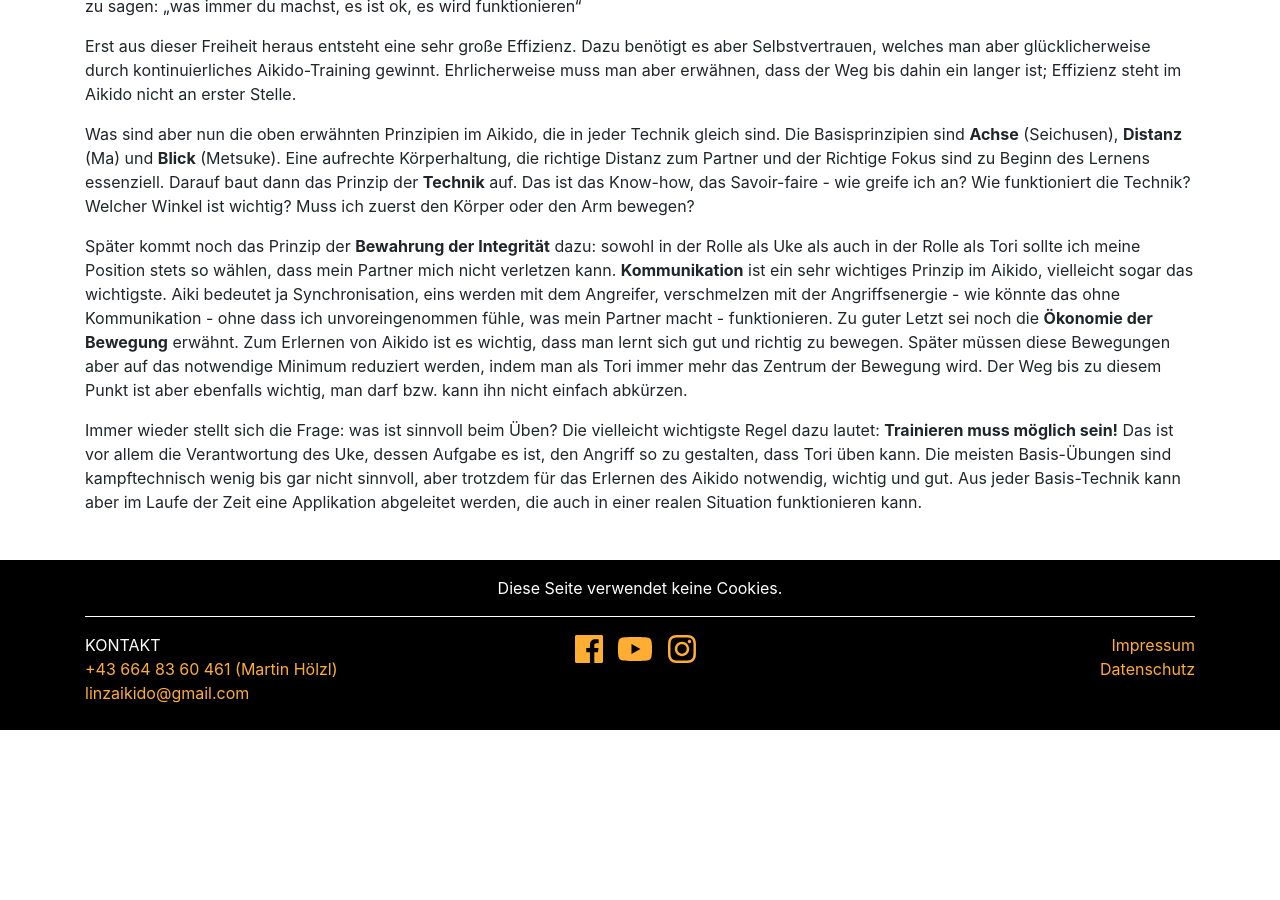
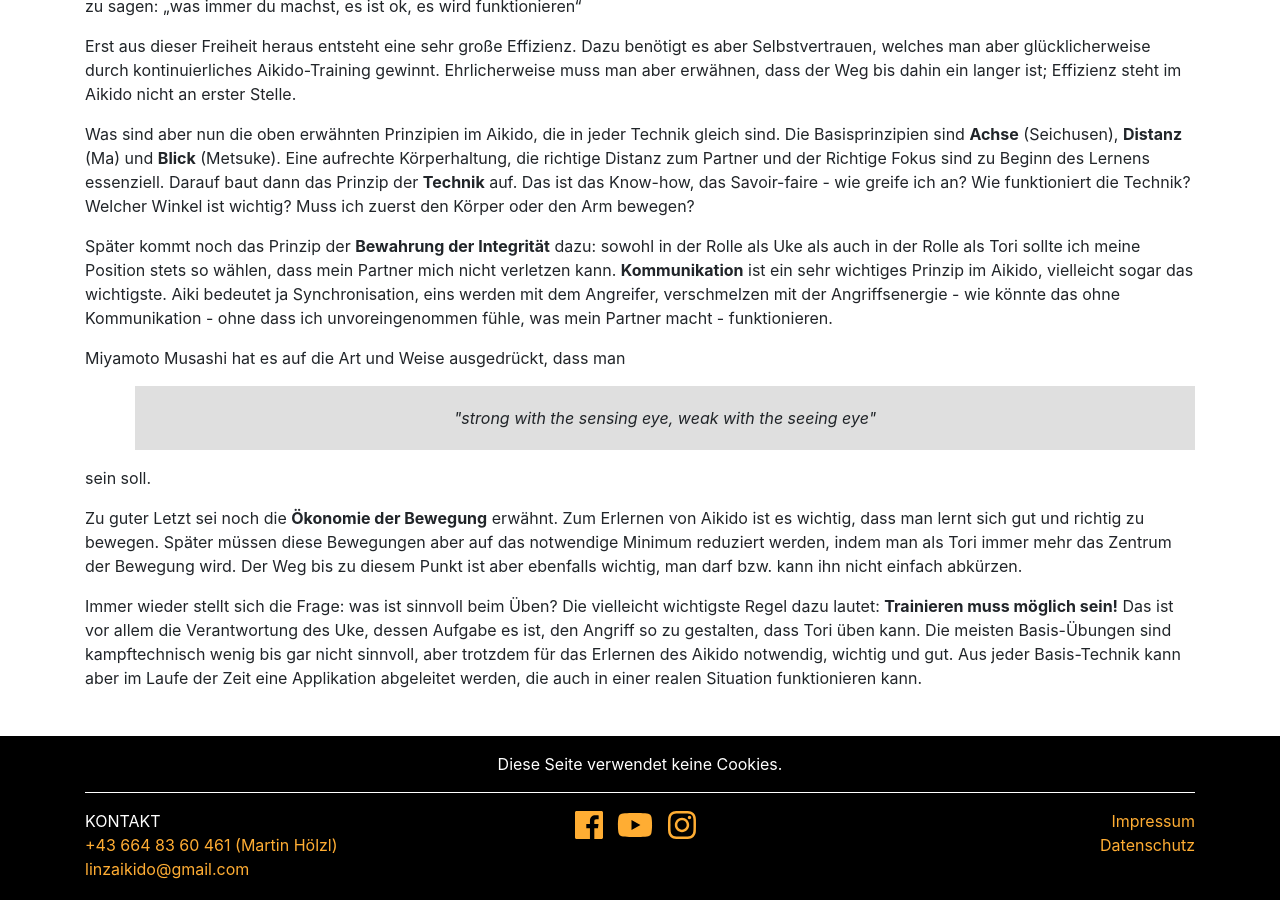
Before and after one commit to TWachs/aikinomichi-linz, a Jekyll site: the page built from entwicklungUndEffizienz.md, in a window 1280 px wide and 900 px high, scrolled down 1112 px. Built offline with Jekyll 4.4.1, drawn with Linux system fonts in a browser that asks for light colours; nearby versions of some CDN libraries; before the commit the page ends 1842 px from its top, so only the background shows below that.

Commit message:
Update entwicklungUndEffizienz.md

```diff
--- a/entwicklungUndEffizienz.md
+++ b/entwicklungUndEffizienz.md
@@ -27,7 +27,14 @@ Erst aus dieser Freiheit heraus entsteht eine sehr große Effizienz. Dazu benöt
 
 Was sind aber nun die oben erwähnten Prinzipien im Aikido, die in jeder Technik gleich sind. Die Basisprinzipien sind **Achse** (Seichusen), **Distanz** (Ma) und **Blick** (Metsuke). Eine aufrechte Körperhaltung, die richtige Distanz zum Partner und der Richtige Fokus sind zu Beginn des Lernens essenziell. Darauf baut dann das Prinzip der **Technik** auf. Das ist das Know-how, das Savoir-faire - wie greife ich an? Wie funktioniert die Technik? Welcher Winkel ist wichtig? Muss ich zuerst den Körper oder den Arm bewegen?
 
-Später kommt noch das Prinzip der **Bewahrung der Integrität** dazu: sowohl in der Rolle als Uke als auch in der Rolle als Tori sollte ich meine Position stets so wählen, dass mein Partner mich nicht verletzen kann. **Kommunikation** ist ein sehr wichtiges Prinzip im Aikido, vielleicht sogar das wichtigste. Aiki bedeutet ja Synchronisation, eins werden mit dem Angreifer, verschmelzen mit der Angriffsenergie - wie könnte das ohne Kommunikation - ohne dass ich unvoreingenommen fühle, was mein Partner macht - funktionieren. Zu guter Letzt sei noch die **Ökonomie der Bewegung** erwähnt. Zum Erlernen von Aikido ist es wichtig, dass man lernt sich gut und richtig zu bewegen. Später müssen diese Bewegungen aber auf das notwendige Minimum reduziert werden, indem man als Tori immer mehr das Zentrum der Bewegung wird. Der Weg bis zu diesem Punkt ist aber ebenfalls wichtig, man darf bzw. kann ihn nicht einfach abkürzen.
+Später kommt noch das Prinzip der **Bewahrung der Integrität** dazu: sowohl in der Rolle als Uke als auch in der Rolle als Tori sollte ich meine Position stets so wählen, dass mein Partner mich nicht verletzen kann. **Kommunikation** ist ein sehr wichtiges Prinzip im Aikido, vielleicht sogar das wichtigste. Aiki bedeutet ja Synchronisation, eins werden mit dem Angreifer, verschmelzen mit der Angriffsenergie - wie könnte das ohne Kommunikation - ohne dass ich unvoreingenommen fühle, was mein Partner macht - funktionieren.
+
+Miyamoto Musashi hat es auf die Art und Weise ausgedrückt, dass man
+<blockquote><p style="text-align:center;">"strong with the sensing eye, weak with the seeing eye"</p></blockquote>
+
+sein soll.
+
+Zu guter Letzt sei noch die **Ökonomie der Bewegung** erwähnt. Zum Erlernen von Aikido ist es wichtig, dass man lernt sich gut und richtig zu bewegen. Später müssen diese Bewegungen aber auf das notwendige Minimum reduziert werden, indem man als Tori immer mehr das Zentrum der Bewegung wird. Der Weg bis zu diesem Punkt ist aber ebenfalls wichtig, man darf bzw. kann ihn nicht einfach abkürzen.
 
 Immer wieder stellt sich die Frage: was ist sinnvoll beim Üben? Die vielleicht wichtigste Regel dazu lautet: **Trainieren muss möglich sein!** Das ist vor allem die Verantwortung des Uke, dessen Aufgabe es ist, den Angriff so zu gestalten, dass Tori üben kann. Die meisten Basis-Übungen sind kampftechnisch wenig bis gar nicht sinnvoll, aber trotzdem für das Erlernen des Aikido notwendig, wichtig und gut. Aus jeder Basis-Technik kann aber im Laufe der Zeit eine Applikation abgeleitet werden, die auch in einer realen Situation funktionieren kann.
 
```
